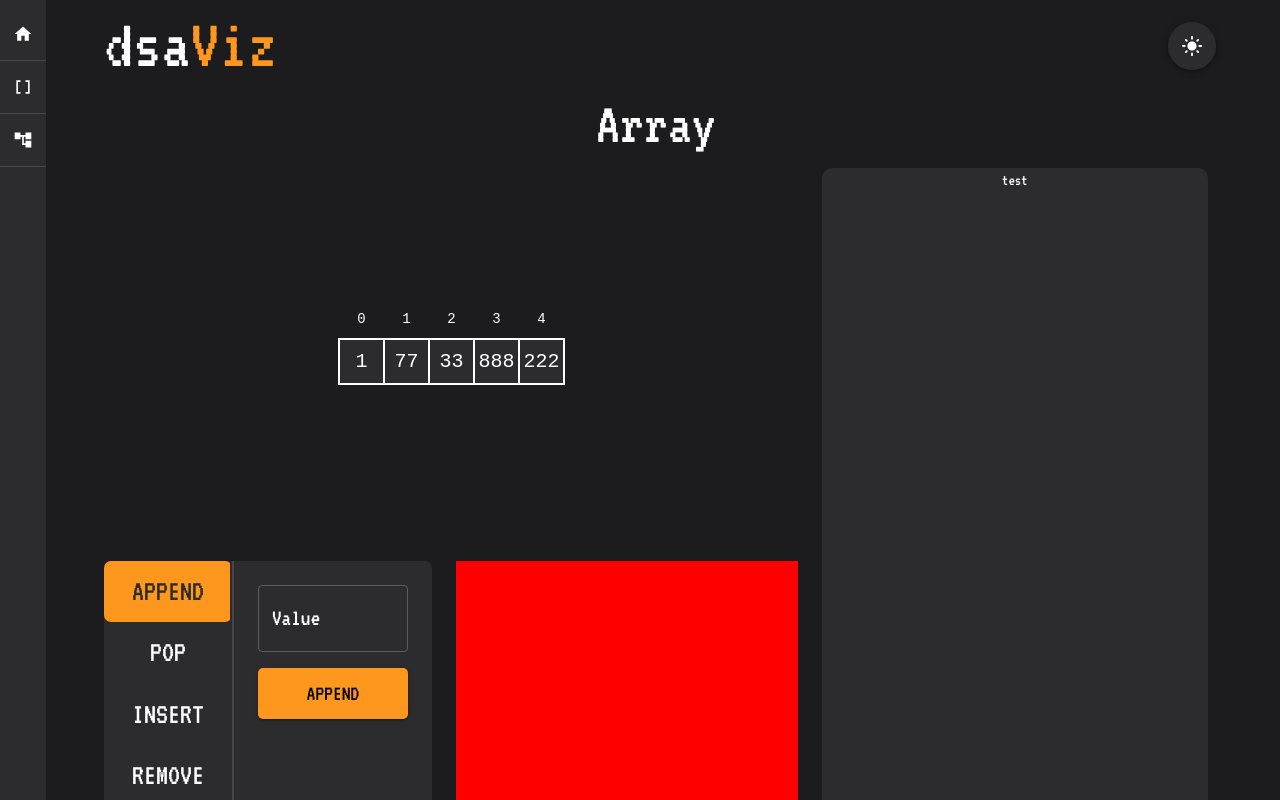
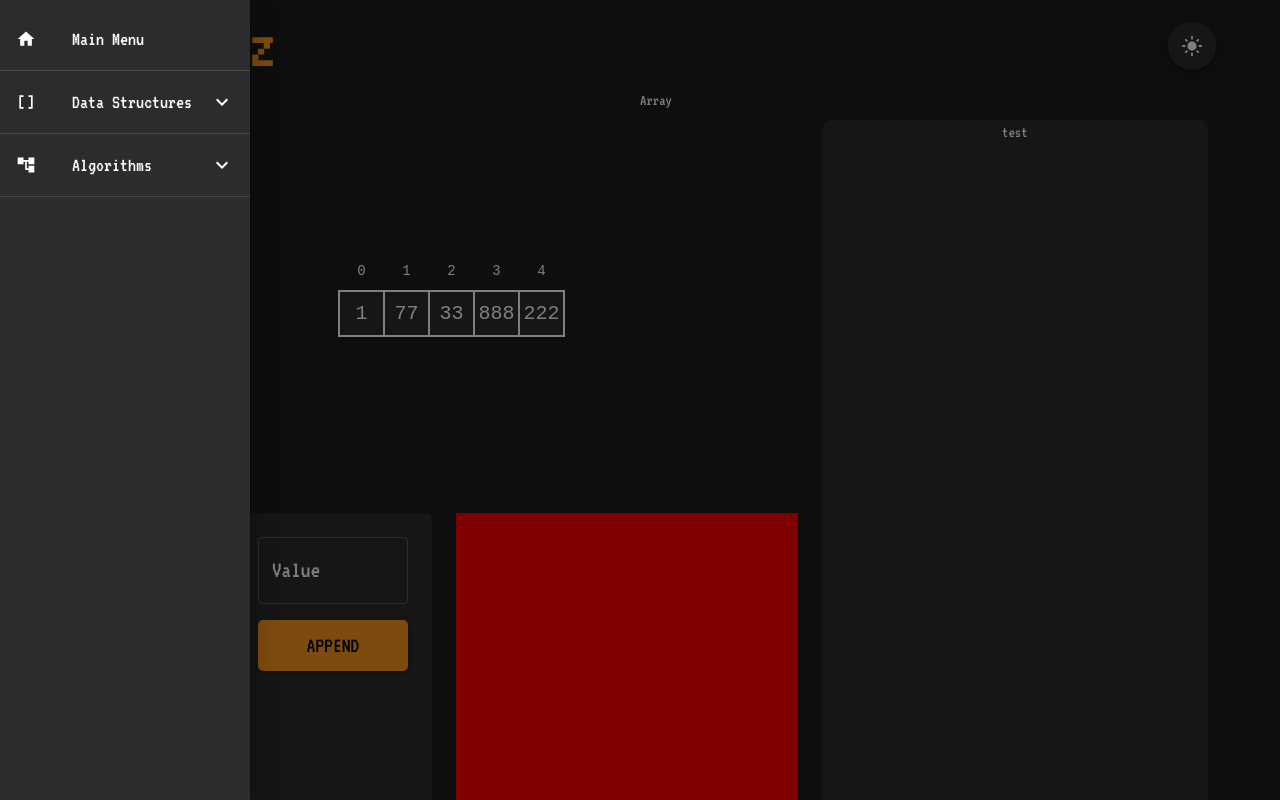
Before and after one commit to lukereed1/dsaviz, a React (Vite) app: page /array in a window 1280 px wide. Shown: the top 800 px of the page. Built offline with nearby package versions, Linux system fonts and the light colour scheme.

Commit message:
Created styles objects for files

```diff
--- a/src/app/components/VerticalTabs.tsx
+++ b/src/app/components/VerticalTabs.tsx
@@ -33,36 +33,18 @@ export default function VerticalTabs({
 	};
 
 	return (
-		<Box
-			sx={{
-				flexGrow: 1,
-				bgcolor: "primary.main",
-				display: "flex",
-				height: "100%",
-				borderRadius: "7px",
-			}}>
+		<Box sx={styles.box}>
 			<Tabs
 				orientation="vertical"
 				variant="scrollable"
 				value={tabIndex}
 				onChange={handleChange}
 				aria-label="Operations"
-				sx={{
-					width: 130,
-					borderRight: 2,
-					borderColor: "divider",
-				}}>
+				sx={styles.tabs}>
 				{operations.map((operation, index) => (
 					<Tab
 						key={index}
-						sx={{
-							borderRadius: "7px",
-							fontSize: 30,
-							color: "text.primary",
-							...(tabIndex === index && {
-								backgroundColor: "secondary.main",
-							}),
-						}}
+						sx={styles.tab(tabIndex, index)}
 						label={operation.label}
 						{...allyProps(index)}
 					/>
@@ -77,3 +59,26 @@ export default function VerticalTabs({
 		</Box>
 	);
 }
+
+const styles = {
+	box: {
+		flexGrow: 1,
+		bgcolor: "primary.main",
+		display: "flex",
+		height: "100%",
+		borderRadius: "7px",
+	},
+	tabs: {
+		width: 130,
+		borderRight: 2,
+		borderColor: "divider",
+	},
+	tab: (tabIndex: number, index: number) => ({
+		borderRadius: "7px",
+		fontSize: 30,
+		color: "text.primary",
+		...(tabIndex === index && {
+			backgroundColor: "secondary.main",
+		}),
+	}),
+};
--- a/src/app/layout/Header.tsx
+++ b/src/app/layout/Header.tsx
@@ -22,49 +22,56 @@ export default function Header(props: Props) {
 	const navigate = useNavigate();
 
 	return (
-		<Box
-			paddingLeft={13}
-			paddingRight={8}
-			paddingY={1}
-			display={"flex"}
-			justifyContent={"space-between"}>
-			<Button sx={{ padding: 0 }} onClick={() => navigate("/")}>
+		<Box sx={styles.box}>
+			<Button sx={styles.logoButton} onClick={() => navigate("/")}>
 				<img
 					src={theme.palette.mode === "dark" ? DarkLogo : LightLogo}
 					alt="DsaViz Logo"
 				/>
 			</Button>
 
-			<IconButton
-				onClick={props.toggleMode}
-				sx={{
-					padding: 0,
-					marginTop: 0.5,
-					"&:hover": {
-						backgroundColor: "transparent",
-					},
-				}}>
-				<Avatar
-					sx={{
-						padding: 3,
-						"&:hover": {
-							backgroundColor: "background.default",
-							boxShadow: 8,
-						},
-						bgcolor: "primary.main",
-						boxShadow: 3,
-					}}>
+			<IconButton onClick={props.toggleMode} sx={styles.themeButton}>
+				<Avatar sx={styles.avatar}>
 					{theme.palette.mode === "dark" ? (
-						<LightModeIcon
-							sx={{ fontSize: 22, color: "text.primary" }}
-						/>
+						<LightModeIcon sx={styles.themeIcon} />
 					) : (
-						<DarkModeIcon
-							sx={{ fontSize: 22, color: "text.primary" }}
-						/>
+						<DarkModeIcon sx={styles.themeIcon} />
 					)}
 				</Avatar>
 			</IconButton>
 		</Box>
 	);
 }
+
+const styles = {
+	box: {
+		paddingLeft: 13,
+		paddingRight: 8,
+		paddingY: 1,
+		display: "flex",
+		justifyContent: "space-between",
+	},
+	logoButton: {
+		padding: 0,
+	},
+	themeButton: {
+		padding: 0,
+		marginTop: 0.5,
+		"&:hover": {
+			backgroundColor: "transparent",
+		},
+	},
+	avatar: {
+		padding: 3,
+		"&:hover": {
+			backgroundColor: "background.default",
+			boxShadow: 8,
+		},
+		bgcolor: "primary.main",
+		boxShadow: 3,
+	},
+	themeIcon: {
+		fontSize: 22,
+		color: "text.primary",
+	},
+};
--- a/src/app/layout/MenuNestedList.tsx
+++ b/src/app/layout/MenuNestedList.tsx
@@ -32,47 +32,26 @@ interface Props {
 export default function NestedList(props: Props) {
 	const navigate = useNavigate();
 	return (
-		<List
-			sx={{
-				zIndex: 10,
-				display: "flex",
-				flexDirection: "column",
-				justifyContent: "space-between",
-				marginTop: 1,
-				gap: 1,
-			}}>
+		<List sx={styles.list}>
 			{props.menuItems.map((item) =>
 				item.nested ? (
 					<Fragment key={item.label}>
 						<ListItemButton
-							sx={{ paddingY: 0.5 }}
+							sx={styles.listItemButton}
 							onClick={item.menuToggle}>
 							<ListItemIcon>{item.icon}</ListItemIcon>
 							<ListItemText
-								primaryTypographyProps={{
-									fontSize: "20px",
-								}}
+								primaryTypographyProps={styles.listItemText}
 								primary={item.label}
 							/>
 							{item.open ? <ExpandLess /> : <ExpandMore />}
 						</ListItemButton>
 						<Collapse in={item.open} timeout={"auto"} unmountOnExit>
-							<List
-								sx={{
-									display: "flex",
-									flexDirection: "column",
-									marginTop: -0.5,
-								}}
-								component={"div"}
-								disablePadding>
+							<List sx={styles.collapseList} disablePadding>
 								{item.items?.map((item) => (
 									<ListItemButton
 										onClick={() => navigate(item.path)}
-										sx={{
-											fontSize: 18,
-											justifyContent: "center",
-											paddingY: 0.5,
-										}}
+										sx={styles.collapseListItemButton}
 										key={item.label}>
 										{item.label}
 									</ListItemButton>
@@ -85,13 +64,11 @@ export default function NestedList(props: Props) {
 					<Fragment key={item.label}>
 						<ListItemButton
 							onClick={() => navigate(item.path)}
-							sx={{ paddingY: 0.5 }}
+							sx={styles.listItemButton}
 							key={item.label}>
 							<ListItemIcon>{item.icon}</ListItemIcon>
 							<ListItemText
-								primaryTypographyProps={{
-									fontSize: "20px",
-								}}
+								primaryTypographyProps={styles.listItemText}
 								primary={item.label}
 							/>
 						</ListItemButton>
@@ -102,3 +79,30 @@ export default function NestedList(props: Props) {
 		</List>
 	);
 }
+
+const styles = {
+	list: {
+		zIndex: 10,
+		display: "flex",
+		flexDirection: "column",
+		justifyContent: "space-between",
+		marginTop: 1,
+		gap: 1,
+	},
+	listItemButton: {
+		paddingY: 0.5,
+	},
+	listItemText: {
+		fontSize: "20px",
+	},
+	collapseList: {
+		display: "flex",
+		flexDirection: "column",
+		marginTop: -0.5,
+	},
+	collapseListItemButton: {
+		fontSize: 18,
+		justifyContent: "center",
+		paddingY: 0.5,
+	},
+};
--- a/src/app/layout/SideMenu.tsx
+++ b/src/app/layout/SideMenu.tsx
@@ -58,27 +58,12 @@ export default function SideMenu() {
 
 	return (
 		<>
-			<Box
-				// onMouseEnter={handleMenu}
-				zIndex={9}
-				sx={{
-					position: "fixed",
-					left: 0,
-					top: 0,
-					bottom: 0,
-					width: 46,
-					backgroundColor: "primary.main",
-				}}>
-				<List
-					sx={{
-						display: "flex",
-						flexDirection: "column",
-						marginTop: 1,
-						gap: 1,
-					}}>
+			{/* onMouseEnter={handleMenu} */}
+			<Box onMouseEnter={handleMenu} sx={styles.sideMenuBox}>
+				<List sx={styles.sideMenuList}>
 					{sideMenuItems.map(({ label, icon }) => (
 						<React.Fragment key={label}>
-							<ListItem sx={{ justifyContent: "center" }}>
+							<ListItem sx={styles.sideMenuListItem}>
 								{icon}
 							</ListItem>
 							<Divider />
@@ -87,17 +72,37 @@ export default function SideMenu() {
 				</List>
 			</Box>
 			<Drawer anchor="left" open={menuOpen}>
-				<Box
-					onMouseLeave={handleMenu}
-					sx={{
-						backgroundColor: "primary.main",
-						justifyContent: "center",
-						width: 250,
-						height: "100%",
-					}}>
+				<Box onMouseLeave={handleMenu} sx={styles.drawerBox}>
 					<NestedList menuItems={sideMenuItems} />
 				</Box>
 			</Drawer>
 		</>
 	);
 }
+
+const styles = {
+	sideMenuBox: {
+		position: "fixed",
+		left: 0,
+		top: 0,
+		bottom: 0,
+		width: 46,
+		backgroundColor: "primary.main",
+		zIndex: 9,
+	},
+	sideMenuList: {
+		display: "flex",
+		flexDirection: "column",
+		marginTop: 1,
+		gap: 1,
+	},
+	sideMenuListItem: {
+		justifyContent: "center",
+	},
+	drawerBox: {
+		backgroundColor: "primary.main",
+		justifyContent: "center",
+		width: 250,
+		height: "100%",
+	},
+};
--- a/src/pages/data-structures/DataStructurePageTemplate.tsx
+++ b/src/pages/data-structures/DataStructurePageTemplate.tsx
@@ -9,41 +9,73 @@ interface Props {
 
 export default function DataStructurePageTemplate(props: Props) {
 	return (
-		<Box textAlign={"center"} paddingLeft={10} paddingRight={6}>
-			<Typography variant="h2">{props.header}</Typography>
+		<Box sx={styles.mainBox}>
+			<Typography sx={styles.headerText}>{props.header}</Typography>
 
-			<Box
-				flex={1}
-				display={"flex"}
-				textAlign={"center"}
-				gap={3}
-				height={700}
-				marginTop={1}>
-				<Box
-					alignContent={"center"}
-					display={"flex"}
-					flexDirection={"column"}
-					textAlign={"center"}
-					flex={1}
-					gap={3}
-					overflow={"auto"}>
-					<Box alignContent={"center"} flex={1.5} overflow={"auto"}>
+			<Box sx={styles.contentBox}>
+				<Box sx={styles.leftColBox}>
+					<Box sx={styles.dataStructureBox}>
 						{props.dataStructure}
 					</Box>
-					<Box display={"flex"} flex={1} gap={3}>
-						<Box flex={1}>{props.operations}</Box>
-						<Box bgcolor={"red"} flex={1.5}></Box>
+					<Box sx={styles.lowerBox}>
+						<Box sx={styles.operationBox}>{props.operations}</Box>
+						<Box sx={styles.terminalBox}></Box>
 					</Box>
 				</Box>
 
-				<Box
-					flex={1}
-					bgcolor={"primary.main"}
-					borderRadius={"10px"}
-					maxWidth={"35%"}>
-					test
-				</Box>
+				<Box sx={styles.codeEditorBox}>test</Box>
 			</Box>
 		</Box>
 	);
 }
+
+const styles = {
+	mainBox: {
+		textAlign: "center",
+		paddingLeft: 10,
+		paddingRight: 6,
+	},
+	headerText: {
+		variant: "h2",
+	},
+	contentBox: {
+		flex: 1,
+		display: "flex",
+		textAlign: "center",
+		gap: 3,
+		height: 700,
+		marginTop: 1,
+	},
+	leftColBox: {
+		alignContent: "center",
+		display: "flex",
+		flexDirection: "column",
+		textAlign: "center",
+		flex: 1,
+		gap: 3,
+		overflow: "auto",
+	},
+	dataStructureBox: {
+		alignContent: "center",
+		flex: 1.5,
+		overflow: "auto",
+	},
+	lowerBox: {
+		display: "flex",
+		flex: 1,
+		gap: 3,
+	},
+	operationBox: {
+		flex: 1,
+	},
+	terminalBox: {
+		bgcolor: "red",
+		flex: 1.5,
+	},
+	codeEditorBox: {
+		flex: 1,
+		bgcolor: "primary.main",
+		borderRadius: "10px",
+		maxWidth: "35%",
+	},
+};
--- a/src/pages/data-structures/array/Array2D.tsx
+++ b/src/pages/data-structures/array/Array2D.tsx
@@ -24,7 +24,7 @@ export default function Array2D({ data }: Props) {
 			svg.selectAll("*").remove();
 
 			const g = svg.append("g");
-			g.attr("transform", `translate(${3}, 0)`);
+			g.attr("transform", `translate(${3}, 0)`); // Slight width increase ensures left and right borders are shown
 
 			// Draws rectangles/cells
 			g.selectAll("rect")
--- a/src/pages/data-structures/array/ArrayOperations.tsx
+++ b/src/pages/data-structures/array/ArrayOperations.tsx
@@ -38,7 +38,7 @@ export default function ArrayOperations(props: Props) {
 		{
 			label: "Append",
 			inputs: (
-				<Box sx={boxStyles}>
+				<Box sx={styles.box}>
 					<ValueTextInput setValue={setValue} />
 					<OperationButton label="Append" operation={handleAppend} />
 				</Box>
@@ -47,7 +47,7 @@ export default function ArrayOperations(props: Props) {
 		{
 			label: "Pop",
 			inputs: (
-				<Box sx={boxStyles}>
+				<Box sx={styles.box}>
 					<IndexTextInput
 						setIndex={setIndex}
 						marginTop={0}
@@ -60,7 +60,7 @@ export default function ArrayOperations(props: Props) {
 		{
 			label: "Insert",
 			inputs: (
-				<Box sx={boxStyles}>
+				<Box sx={styles.box}>
 					<ValueTextInput setValue={setValue} />
 					<IndexTextInput setIndex={setIndex} marginTop={2} />
 					<OperationButton label="Insert" />
@@ -70,7 +70,7 @@ export default function ArrayOperations(props: Props) {
 		{
 			label: "Remove",
 			inputs: (
-				<Box sx={boxStyles}>
+				<Box sx={styles.box}>
 					<ValueTextInput setValue={props.setValue} />
 					<OperationButton label="Remove" />
 				</Box>
@@ -79,7 +79,7 @@ export default function ArrayOperations(props: Props) {
 		{
 			label: "Search",
 			inputs: (
-				<Box sx={boxStyles}>
+				<Box sx={styles.box}>
 					<ValueTextInput setValue={props.setValue} />
 					<OperationButton label="Search" />
 				</Box>
@@ -95,9 +95,11 @@ export default function ArrayOperations(props: Props) {
 	);
 }
 
-const boxStyles = {
-	display: "flex",
-	flexDirection: "column",
-	padding: 2,
-	marginTop: 0,
+const styles = {
+	box: {
+		display: "flex",
+		flexDirection: "column",
+		padding: 2,
+		marginTop: 0,
+	},
 };
--- a/src/pages/home/HomePage.tsx
+++ b/src/pages/home/HomePage.tsx
@@ -4,22 +4,15 @@ import { useNavigate } from "react-router-dom";
 export default function HomePage() {
 	const navigate = useNavigate();
 	return (
-		<Box
-			display={"flex"}
-			justifyContent={"center"}
-			alignItems={"center"}
-			flexDirection={"column"}
-			textAlign={"center"}
-			marginTop={"5vh"}>
-			<Box maxWidth={650}>
-				<Typography lineHeight={0.9} variant="h1">
+		<Box sx={styles.mainBox}>
+			<Box sx={styles.innerBox}>
+				<Typography sx={styles.headerText} variant="h1">
 					Learn by Visualisation
 				</Typography>
-				<Typography marginTop={2} variant="h4">
-					{" "}
+				<Typography sx={styles.subHeaderText} variant="h4">
 					A Visual Approach to Learning
 					<Typography
-						color={"secondary.main"}
+						sx={styles.highlightedText}
 						variant="h4"
 						component="span">
 						{" "}
@@ -37,22 +30,46 @@ export default function HomePage() {
 				<Button
 					onClick={() => navigate("/menu")}
 					variant="contained"
-					sx={{
-						marginTop: 3,
-						color: "text.secondary",
-						fontSize: "26px",
-						bgcolor: "secondary.main",
-						borderRadius: "10px",
-						paddingX: 5.5,
-						"&:hover": {
-							backgroundColor: "primary.main",
-							color: "text.primary",
-							boxShadow: 8,
-						},
-					}}>
+					sx={styles.button}>
 					Get Started
 				</Button>
 			</Box>
 		</Box>
 	);
 }
+
+const styles = {
+	mainBox: {
+		display: "flex",
+		justifyContent: "center",
+		alignItems: "center",
+		flexDirection: "column",
+		textAlign: "center",
+		marginTop: "5vh",
+	},
+	innerBox: {
+		maxWidth: 650,
+	},
+	headerText: {
+		lineHeight: 0.9,
+	},
+	subHeaderText: {
+		marginTop: 2,
+	},
+	highlightedText: {
+		color: "secondary.main",
+	},
+	button: {
+		marginTop: 3,
+		color: "text.secondary",
+		fontSize: "26px",
+		bgcolor: "secondary.main",
+		borderRadius: "10px",
+		paddingX: 5.5,
+		"&:hover": {
+			backgroundColor: "primary.main",
+			color: "text.primary",
+			boxShadow: 8,
+		},
+	},
+};
--- a/src/pages/menu/NestedList.tsx
+++ b/src/pages/menu/NestedList.tsx
@@ -28,38 +28,27 @@ interface Props {
 export default function NestedList(props: Props) {
 	const navigate = useNavigate();
 	return (
-		<List sx={{ minWidth: 750 }}>
+		<List sx={styles.list}>
 			{props.menuItems.map((item) => (
 				<Fragment key={item.label}>
 					<ListItemButton
-						sx={{ paddingX: 5 }}
+						sx={styles.listItemButton}
 						onClick={item.toggleMenu}>
 						<ListItemText
-							primaryTypographyProps={{
-								fontSize: "72px",
-							}}
+							primaryTypographyProps={styles.listItemText}
 							primary={item.label}
 						/>
 						{item.open ? <ExpandLess /> : <ExpandMore />}
 					</ListItemButton>
 					<Collapse in={item.open} timeout={"auto"} unmountOnExit>
 						<List
-							sx={{
-								display: "flex",
-								flexDirection: "column",
-								marginTop: -1,
-								marginBottom: 2,
-							}}
+							sx={styles.collapseList}
 							component={"div"}
 							disablePadding>
 							{item.items?.map((item) => (
 								<ListItemButton
 									onClick={() => navigate(item.path)}
-									sx={{
-										fontSize: 32,
-										justifyContent: "center",
-										paddingY: 0.5,
-									}}
+									sx={styles.collapseListItemButton}
 									key={item.label}>
 									{item.label}
 								</ListItemButton>
@@ -72,3 +61,26 @@ export default function NestedList(props: Props) {
 		</List>
 	);
 }
+
+const styles = {
+	list: {
+		minWidth: 750,
+	},
+	listItemButton: {
+		paddingX: 5,
+	},
+	listItemText: {
+		fontSize: "72px",
+	},
+	collapseList: {
+		display: "flex",
+		flexDirection: "column",
+		marginTop: -1,
+		marginBottom: 2,
+	},
+	collapseListItemButton: {
+		fontSize: 32,
+		justifyContent: "center",
+		paddingY: 0.5,
+	},
+};
```
